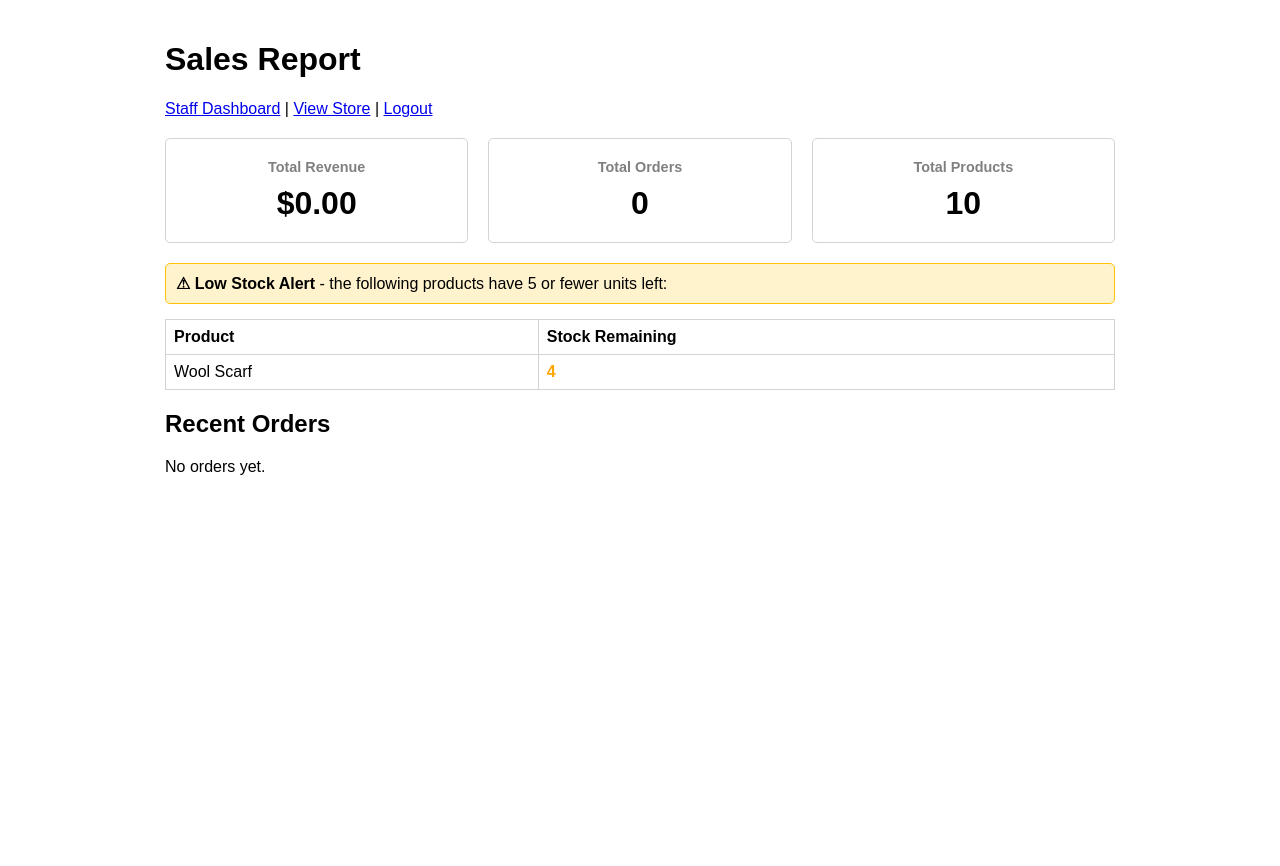
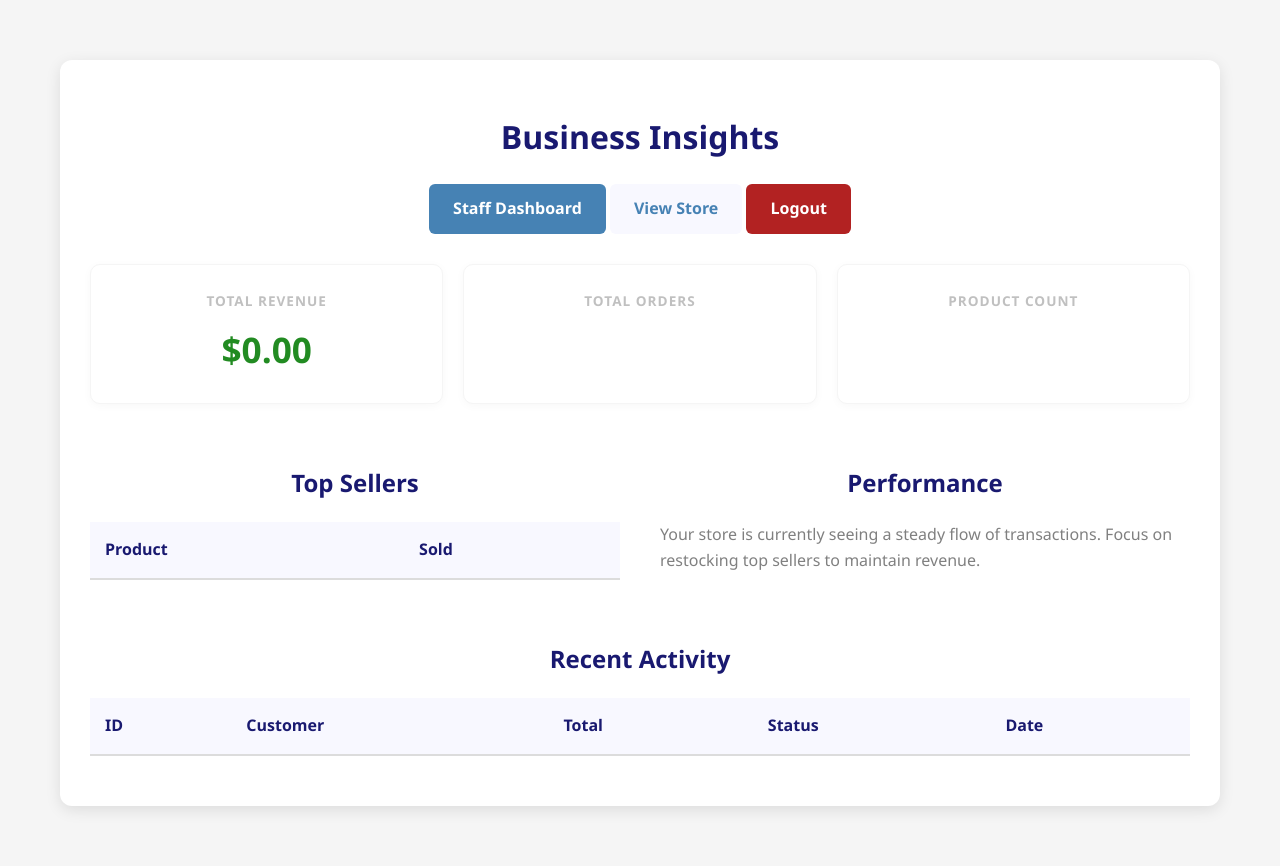
Before and after one commit to Parth8818/clothing-store-comp2154, a PHP site: page /report.php in a window 1280 px wide. Before the commit the page ends 475 px from the top, so only its background shows below. Run offline with PHP 8.4, Linux system fonts and the light colour scheme; a user stored in the database is signed in; data comes from the database, SQL or seed files in the repository; data that the repository does not hold is empty.

Commit message:
Update report.php

```diff
--- a/report.php
+++ b/report.php
@@ -1,135 +1,146 @@
-<?php
-session_start();
-if (!isset($_SESSION["role"]) || $_SESSION["role"] != "staff") {
-    header("Location: login.php");
-    exit;
+<!DOCTYPE html>
+<html lang="en">
+<head>
+    <meta charset="UTF-8">
+    <title>Sales Report | Management</title>
+    <link rel="stylesheet" href="style.css">
+    <style>
+        /* Dashboard-specific styling */
+        .stats-container {
+            display: grid;
+            grid-template-columns: repeat(3, 1fr);
+            gap: 20px;
+            margin: 30px 0;
         }
-require "config.php";
-
-// Total revenue
-$revenue = $pdo->query("SELECT SUM(total) AS revenue FROM orders")->fetch()["revenue"] ?? 0;
-
-// Total orders
-$total_orders = $pdo->query("SELECT COUNT(*) AS cnt FROM orders")->fetch()["cnt"] ?? 0;
-
-// Total products
-$total_products = $pdo->query("SELECT COUNT(*) AS cnt FROM products")->fetch()["cnt"] ?? 0;
-
-// Low stock (5 or fewer)
-$low_stock = $pdo->query("SELECT * FROM products WHERE stock <= 5 ORDER BY stock ASC")->fetchAll();
-
-// Recent orders
-$recent_orders = $pdo->query(
-    "SELECT o.*, u.name AS customer_name
-     FROM orders o
-     JOIN users u ON o.user_id = u.id
-     ORDER BY o.created_at DESC
-     LIMIT 10"
-)->fetchAll();
-
-// Top selling products
-$top_products = $pdo->query(
-    "SELECT p.name, SUM(oi.quantity) AS total_sold
-     FROM order_items oi
-     JOIN products p ON oi.product_id = p.id
-     GROUP BY oi.product_id
-     ORDER BY total_sold DESC
-     LIMIT 5"
-)->fetchAll();
-?>
-<!DOCTYPE html>
-<html>
-<head>
-    <title>Sales Report</title>
-    <style>
-        body { font-family: sans-serif; padding: 20px; max-width: 950px; margin: auto; }
-        .stats { display: flex; gap: 20px; margin: 20px 0; }
-        .stat-box { border: 1px solid lightgray; padding: 20px; border-radius: 5px; flex: 1; text-align: center; }
-        .stat-box h3 { margin: 0; color: gray; font-size: 0.9em; }
-        .stat-box p { font-size: 2em; font-weight: bold; margin: 10px 0 0 0; }
-        table { width: 100%; border-collapse: collapse; margin: 15px 0; }
-        th, td { border: 1px solid lightgray; padding: 8px; text-align: left; }
-        .warning { background: #fff3cd; border: 1px solid #ffc107; padding: 10px; border-radius: 5px; margin: 10px 0; }
-        .low-stock { color: orange; font-weight: bold; }
+        .stat-card {
+            background: White;
+            padding: 25px;
+            border-radius: 10px;
+            text-align: center;
+            border: 1px solid WhiteSmoke;
+            box-shadow: 0 2px 10px rgba(0,0,0,0.03);
+        }
+        .stat-card h3 {
+            font-size: 0.85rem;
+            text-transform: uppercase;
+            letter-spacing: 1px;
+            color: Silver;
+            margin: 0;
+        }
+        .stat-card p {
+            font-size: 2.2rem;
+            margin: 10px 0 0 0;
+            color: MidnightBlue;
+            font-weight: bold;
+        }
+        .alert-box {
+            background-color: MistyRose;
+            border-left: 5px solid FireBrick;
+            padding: 15px;
+            margin: 20px 0;
+            color: FireBrick;
+        }
+        .badge {
+            background: Honeydew;
+            color: ForestGreen;
+            padding: 3px 8px;
+            border-radius: 12px;
+            font-size: 0.8rem;
+            font-weight: bold;
+        }
     </style>
 </head>
 <body>
-    <h1>Sales Report</h1>
-    <p>
-        <a href="staff.php">Staff Dashboard</a> |
-        <a href="products.php">View Store</a> |
-        <a href="logout.php">Logout</a>
-    </p>
+    <div class="container" style="max-width: 1100px;">
+        <h1>Business Insights</h1>
 
-    <!-- Summary stats -->
-    <div class="stats">
-        <div class="stat-box">
+        <nav class="text-center" style="margin-bottom: 20px;">
+            <a href="staff.php" class="btn" style="background: SteelBlue; color: white;">Staff Dashboard</a>
+            <a href="products.php" class="btn" style="background: GhostWhite; color: SteelBlue;">View Store</a>
+            <a href="logout.php" class="btn" style="background: FireBrick; color: white;">Logout</a>
+        </nav>
+
+        <div class="stats-container">
+            <div class="stat-card">
                 <h3>Total Revenue</h3>
-            <p>$<?= number_format($revenue, 2) ?></p>
+                <p style="color: ForestGreen;">$<?= number_format($revenue, 2) ?></p>
             </div>
-        <div class="stat-box">
+            <div class="stat-card">
                 <h3>Total Orders</h3>
                 <p><?= $total_orders ?></p>
             </div>
-        <div class="stat-box">
-            <h3>Total Products</h3>
+            <div class="stat-card">
+                <h3>Product Count</h3>
                 <p><?= $total_products ?></p>
             </div>
         </div>
 
-    <!-- Low stock warning -->
         <?php if (!empty($low_stock)): ?>
-        <div class="warning">
-            <strong>⚠ Low Stock Alert</strong> - the following products have 5 or fewer units left:
+            <div class="alert-box">
+                <strong>⚠ Low Stock Alert:</strong> The following items need restocking immediately.
             </div>
             <table>
-            <tr><th>Product</th><th>Stock Remaining</th></tr>
+                <thead>
+                    <tr><th>Product Name</th><th>Stock Remaining</th></tr>
+                </thead>
+                <tbody>
                     <?php foreach ($low_stock as $item): ?>
                         <tr>
                             <td><?= htmlspecialchars($item["name"]) ?></td>
-                    <td class="low-stock"><?= $item["stock"] ?></td>
+                            <td style="color: FireBrick; font-weight: bold;"><?= $item["stock"] ?> units</td>
                         </tr>
                     <?php endforeach; ?>
+                </tbody>
             </table>
         <?php endif; ?>
 
-    <!-- Top selling -->
-    <?php if (!empty($top_products)): ?>
-        <h2>Top Selling Products</h2>
+        <div style="display: grid; grid-template-columns: 1fr 1fr; gap: 40px; margin-top: 40px;">
+            <div>
+                <h2>Top Sellers</h2>
                 <table>
-            <tr><th>Product</th><th>Units Sold</th></tr>
+                    <thead>
+                        <tr><th>Product</th><th>Sold</th></tr>
+                    </thead>
+                    <tbody>
                         <?php foreach ($top_products as $item): ?>
                             <tr>
                                 <td><?= htmlspecialchars($item["name"]) ?></td>
-                    <td><?= $item["total_sold"] ?></td>
+                                <td><strong><?= $item["total_sold"] ?></strong></td>
                             </tr>
                         <?php endforeach; ?>
+                    </tbody>
                 </table>
-    <?php endif; ?>
+            </div>
 
-    <!-- Recent orders -->
-    <h2>Recent Orders</h2>
-    <?php if (empty($recent_orders)): ?>
-        <p>No orders yet.</p>
-    <?php else: ?>
+            <div>
+                <h2>Performance</h2>
+                <p style="color: gray;">Your store is currently seeing a steady flow of transactions. Focus on restocking top sellers to maintain revenue.</p>
+            </div>
+        </div>
+
+        <h2 style="margin-top: 40px;">Recent Activity</h2>
         <table>
+            <thead>
                 <tr>
-                <th>Order #</th>
+                    <th>ID</th>
                     <th>Customer</th>
                     <th>Total</th>
                     <th>Status</th>
                     <th>Date</th>
                 </tr>
+            </thead>
+            <tbody>
                 <?php foreach ($recent_orders as $order): ?>
                     <tr>
                         <td>#<?= $order["id"] ?></td>
                         <td><?= htmlspecialchars($order["customer_name"]) ?></td>
-                    <td>$<?= number_format($order["total"], 2) ?></td>
-                    <td><?= $order["status"] ?></td>
-                    <td><?= date("M j, Y", strtotime($order["created_at"])) ?></td>
+                        <td><strong>$<?= number_format($order["total"], 2) ?></strong></td>
+                        <td><span class="badge"><?= strtoupper($order["status"]) ?></span></td>
+                        <td><?= date("M j, y", strtotime($order["created_at"])) ?></td>
                     </tr>
                 <?php endforeach; ?>
+            </tbody>
         </table>
-    <?php endif; ?>
+    </div>
 </body>
 </html>
```
Lines whose indentation alone changed are shown as unchanged.
